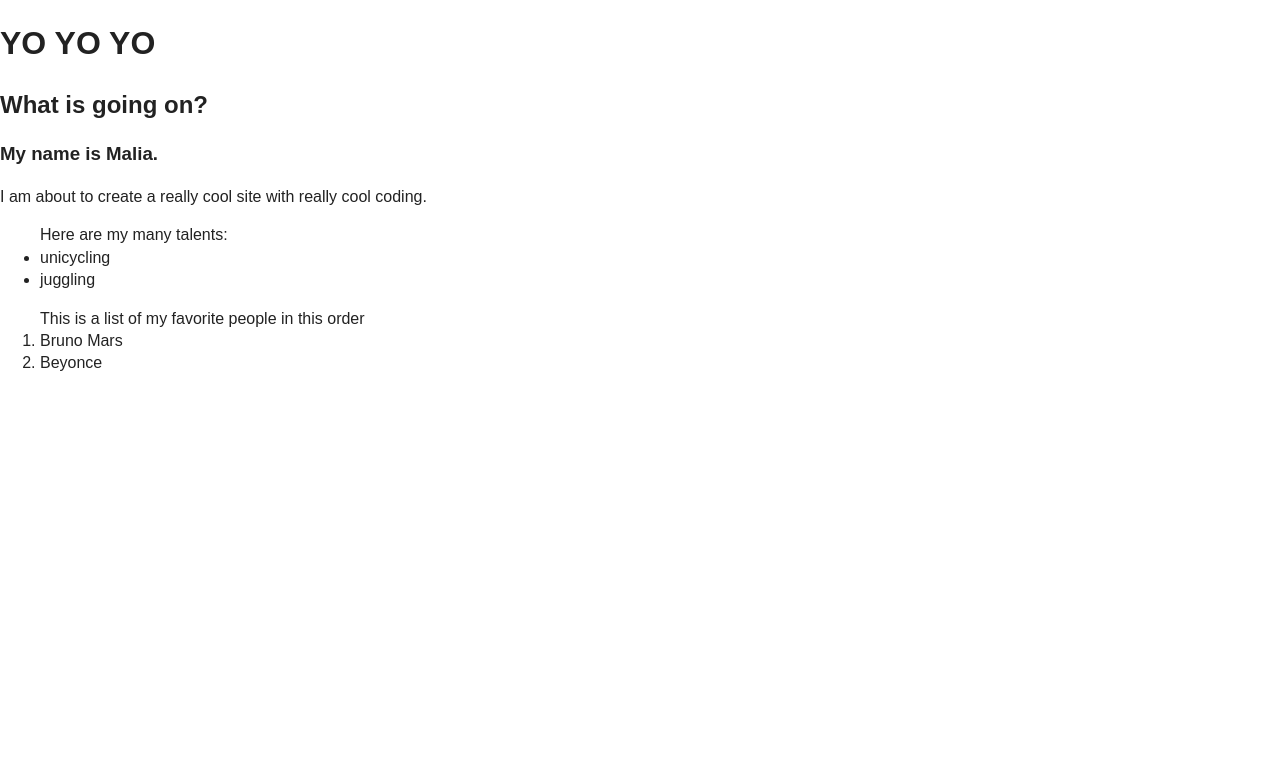
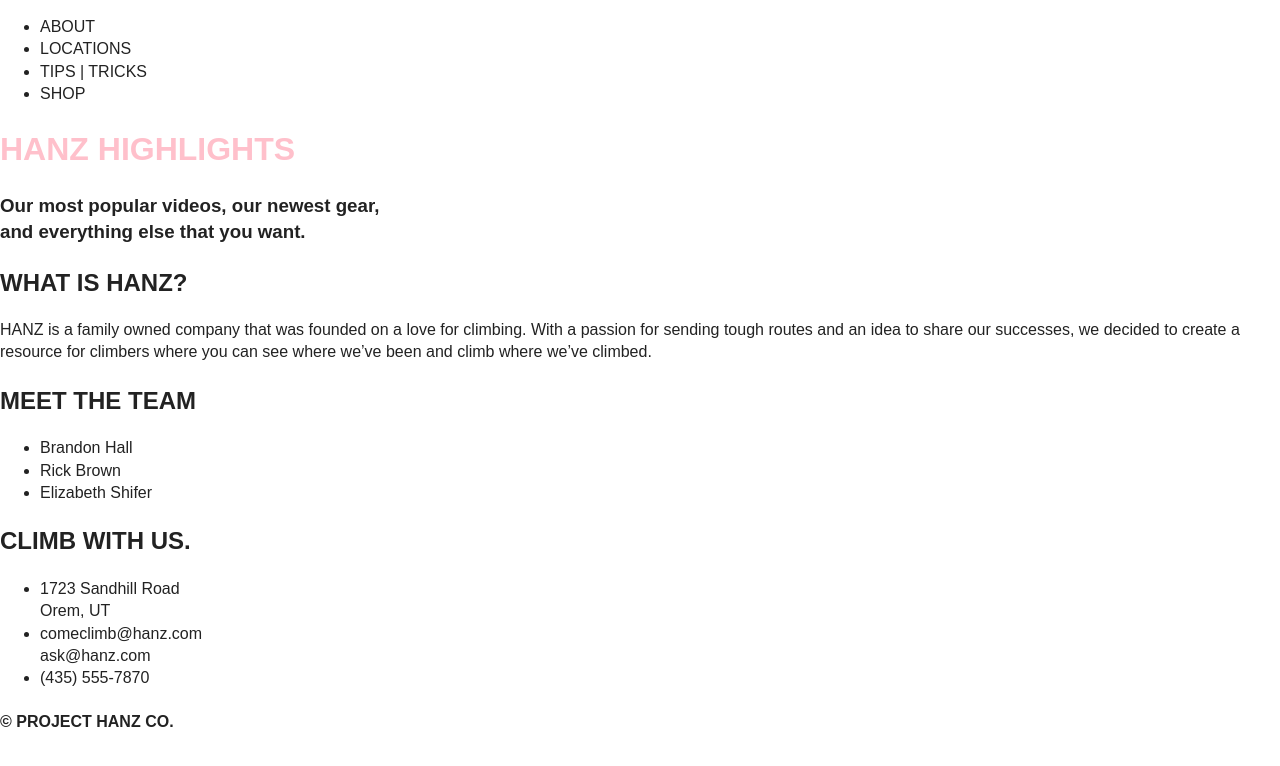
Before and after one commit to malialoo/project2, a plain HTML site: page index.html in a window 1280 px wide. Drawn offline with nearby package versions, Linux system fonts and the light colour scheme.

Commit message:
HANZ V1
Context

```diff
--- a/css/main.css
+++ b/css/main.css
@@ -280,3 +280,11 @@ textarea {
         page-break-after: avoid;
     }
 }
+
+
+
+
+
+h1{
+    color: pink;
+}
--- a/index.html
+++ b/index.html
@@ -15,18 +15,53 @@
         <script src="js/vendor/modernizr-2.8.3.min.js"></script>
     </head>
     <body>
-        <h1>YO YO YO </h1>
-            <h2>What is going on?</h2>
-            <h3>My name is Malia.</h3>
-            <p>I am about to create a really cool site with really cool coding.</p>
-                <ul>Here are my many talents:
-                    <li>unicycling</li>
-                    <li>juggling</li>
-                </ul>
-                <ol>This is a list of my favorite people in this order
-                    <li>Bruno Mars</li>
-                    <li>Beyonce</li>
-                </ol>
+        <div class="header">
+            <a href="logo.jpg"></a>
+            <ul>
+                <li>ABOUT</li>
+                <li>LOCATIONS</li>
+                <li>TIPS | TRICKS</li>
+                <li>SHOP</li>
+            </ul>
+        </div>
+        <div class="hero1">
+            <a href="hero1.jpg"></a>
+            <h1>HANZ HIGHLIGHTS</h1>
+            <h3> Our most popular videos, our newest gear, <br>
+                    and everything else that you want. </h3>
+            <!-- <BUTTON></BUTTON> -->
+        </div>
+       <div class="info box">
+           <h2>WHAT IS HANZ?</h2>
+           <p> HANZ is a family owned company that was founded on a love for climbing.
+                With a passion for sending tough routes and an idea to share our successes,
+                we decided to create a resource for climbers where you can see
+                where we’ve been and climb where we’ve climbed. </p>
+       </div>
+       <a href="hero2.jpg"></a>
+       <div class="team">
+            <h2>MEET THE TEAM</h2>
+            <ul>
+                <li><a href="team1.jpg"></a>Brandon Hall</li>
+                <li><a href="team2.jpg"></a>Rick Brown</li>
+                <li><a href="team3.jpg"></a>Elizabeth Shifer</li>
+            </ul>
+       </div>
+       <div class="Contact">
+            <h2>CLIMB WITH US.</h2>
+            <ul>
+                <li><a href="icon1.jpg"></a>1723 Sandhill Road <br>Orem, UT</li>
+                <li><a href="icon2.jpg"></a>comeclimb@hanz.com <br> ask@hanz.com</li>
+                <li><a href="icon3.jpg"></a>(435) 555-7870</li>
+            </ul>
+       </div>
+       <div class="footer">
+            <a href="twitter.jpg"></a>
+            <a href="facebook.jpg"></a>
+            <a href="pinterest.jpg"></a>
+            <a href="instagram.jpg"></a>
+            <h4> © PROJECT HANZ CO. </h4>
+       </div>
         <script src="https://code.jquery.com/jquery-1.12.0.min.js"></script>
         <script>window.jQuery || document.write('<script src="js/vendor/jquery-1.12.0.min.js"><\/script>')</script>
         <script src="js/plugins.js"></script>
```
